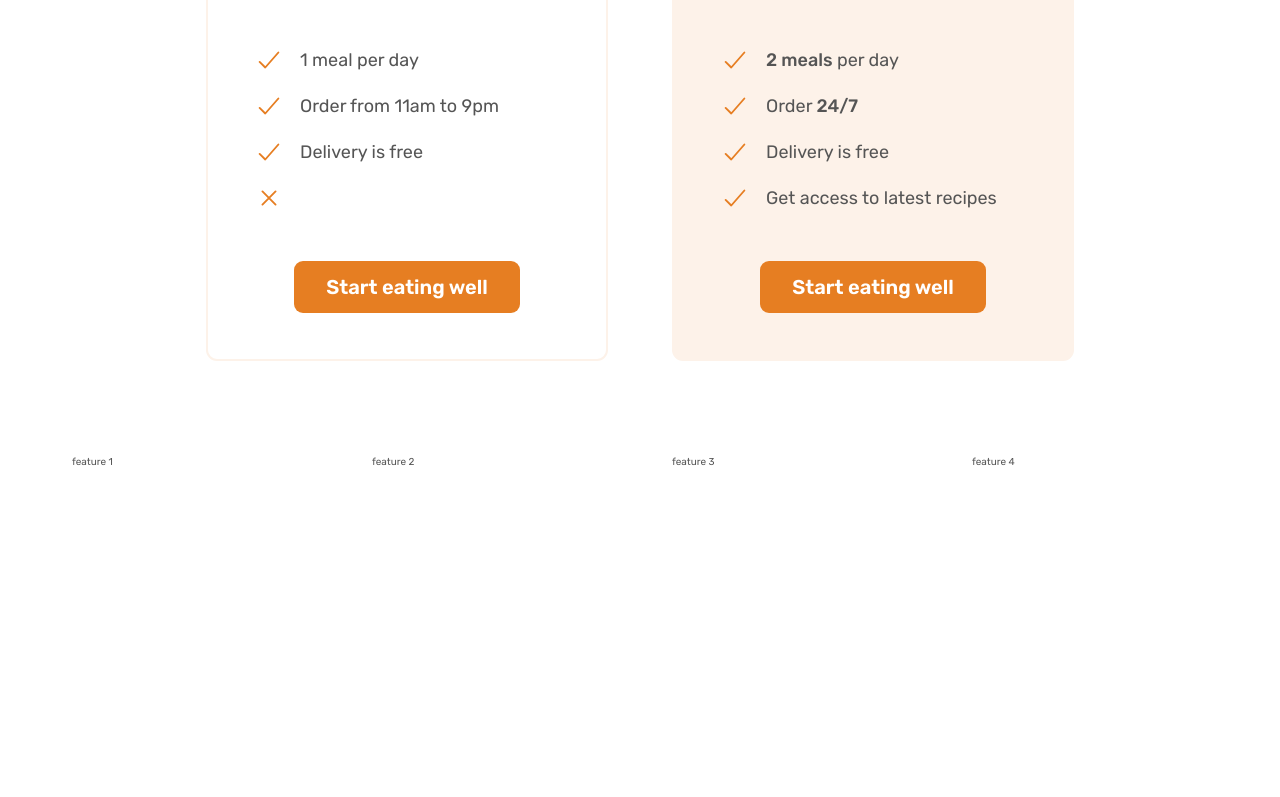
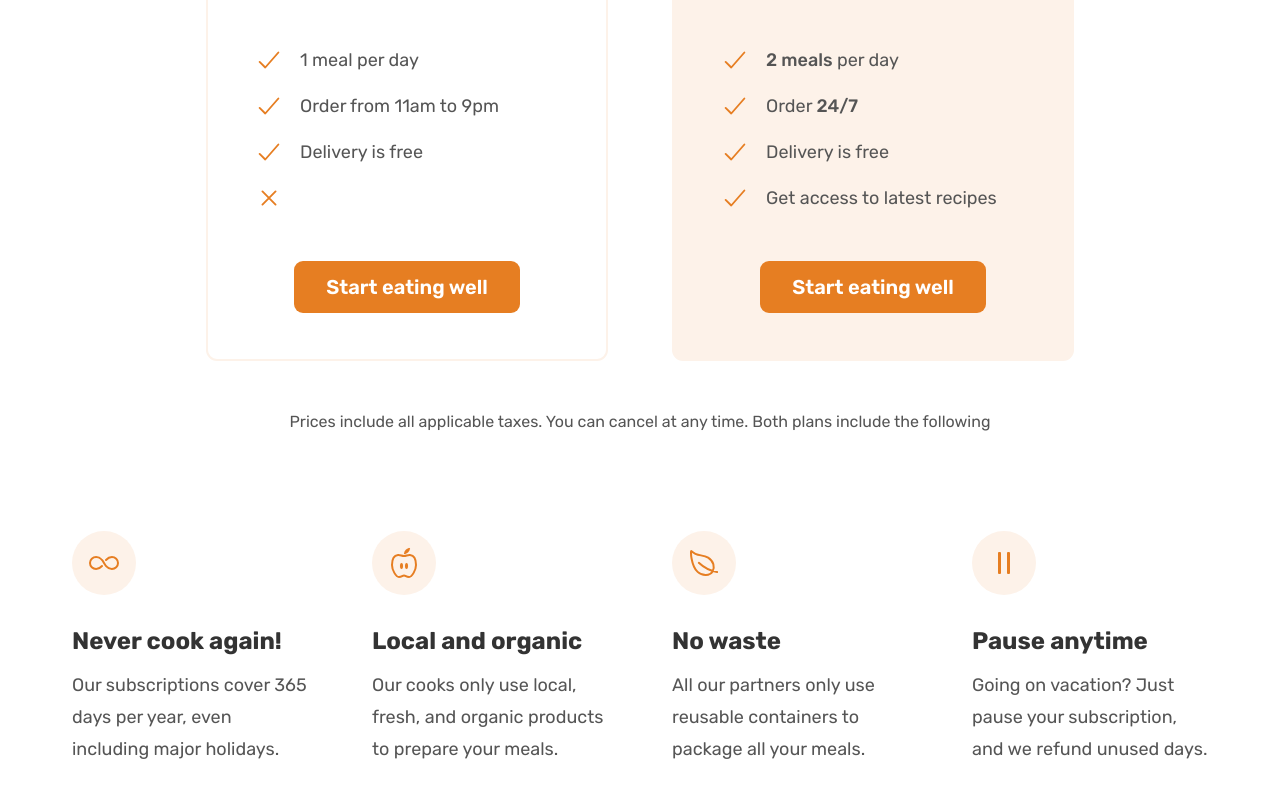
Before and after one commit to cchayanin/responsive-website-html-css, a plain HTML site: page 07-Omnifood-Desktop/index.html in a window 1280 px wide. Shown: the part 5094-5891 px from the top of the page. Before the commit the page ends 5657 px from the top, so only its background shows below. Drawn offline with nearby package versions, Linux system fonts and the light colour scheme.

Commit message:
feature part

```diff
--- a/07-Omnifood-Desktop/css/style.css
+++ b/07-Omnifood-Desktop/css/style.css
@@ -432,3 +432,30 @@
   text-align: center;
   margin-top: 4.8rem;
 }
+
+.plan-details {
+  font-size: 1.6rem;
+  line-height: 1.6;
+  text-align: center;
+}
+
+.feature-icon {
+  color: #e67e22;
+  height: 3.2rem;
+  width: 3.2rem;
+  background-color: #fdf2e9;
+  margin-bottom: 3.2rem;
+  padding: 1.6rem;
+  border-radius: 50%;
+}
+
+.feature-title {
+  font-size: 2.4rem;
+  color: #333;
+  font-weight: 700;
+  margin-bottom: 1.6rem;
+}
+.feature-text {
+  font-size: 1.8rem;
+  line-height: 1.8;
+}
--- a/07-Omnifood-Desktop/index.html
+++ b/07-Omnifood-Desktop/index.html
@@ -321,7 +321,7 @@
         </h2>
       </div>
 
-      <div class="container grid grid--2-cols">
+      <div class="container grid grid--2-cols margin-bottom-md">
         <div class="pricing-plan pricing-plan--starter">
           <header class="plan-header">
             <p class="plan-name">Starter</p>
@@ -388,11 +388,41 @@
         </div>
       </div>
 
+      <div class="container grid">
+        <aside class="plan-details">
+          Prices include all applicable taxes. You can cancel at any time. Both plans include the following
+        </aside>
+      </div>
+
       <div class="container grid grid--4-cols">
-        <div class="feature">feature 1</div>
-        <div class="feature">feature 2</div>
-        <div class="feature">feature 3</div>
-        <div class="feature">feature 4</div>
+        <div class="feature">
+          <ion-icon class="feature-icon" name="infinite-outline"></ion-icon>
+          <p class="feature-title">Never cook again!</p>
+          <p class="feature-text">
+            Our subscriptions cover 365 days per year, even including major holidays.
+          </p>
+        </div>
+        <div class="feature">
+          <ion-icon class="feature-icon" name="nutrition-outline"></ion-icon>
+          <p class="feature-title">Local and organic</p>
+          <p class="feature-text">
+            Our cooks only use local, fresh, and organic products to prepare your meals.
+          </p>
+        </div>
+        <div class="feature">
+          <ion-icon class="feature-icon" name="leaf-outline"></ion-icon>
+          <p class="feature-title">No waste</p>
+          <p class="feature-text">
+            All our partners only use reusable containers to package all your meals.
+          </p>
+        </div>
+        <div class="feature">
+          <ion-icon class="feature-icon" name="pause-outline"></ion-icon>
+          <p class="feature-title">Pause anytime</p>
+          <p class="feature-text">
+            Going on vacation? Just pause your subscription, and we refund unused days.
+          </p>
+        </div>
       </div>
     </section>
   </main>
```
